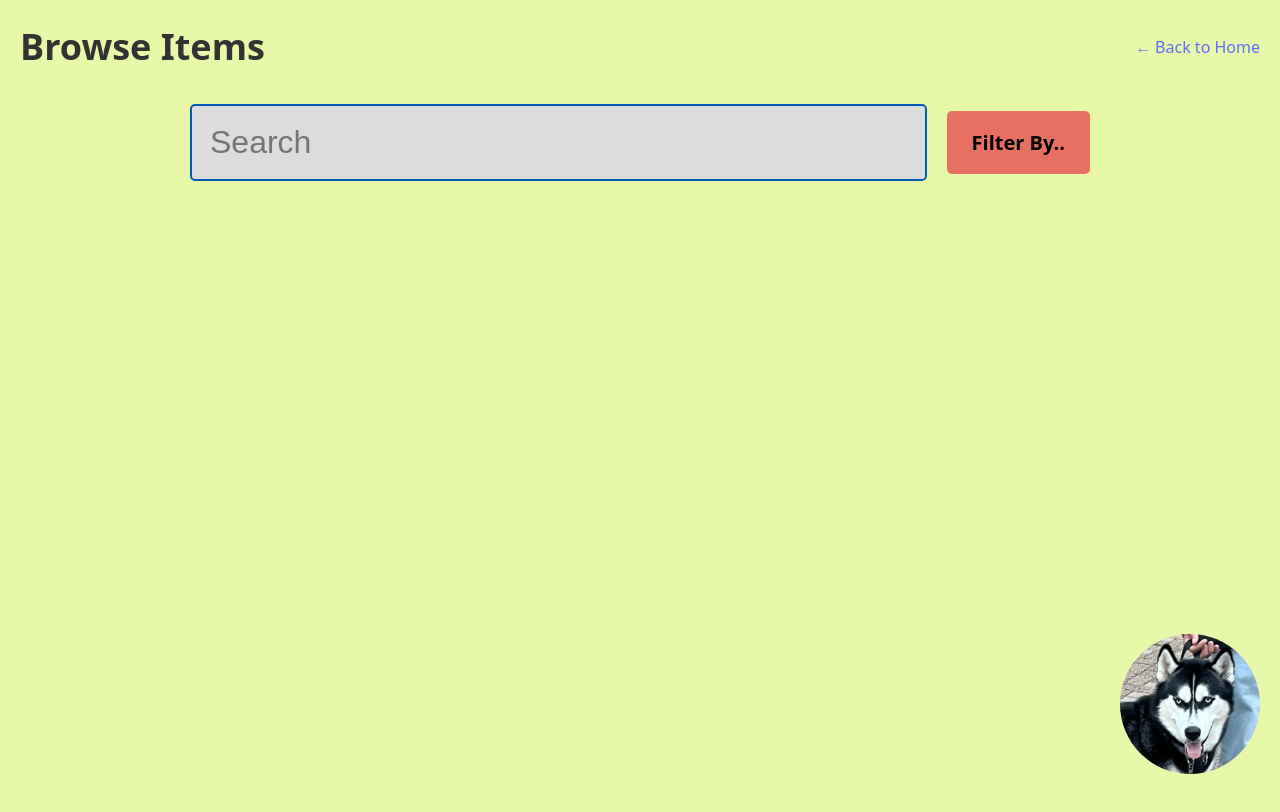
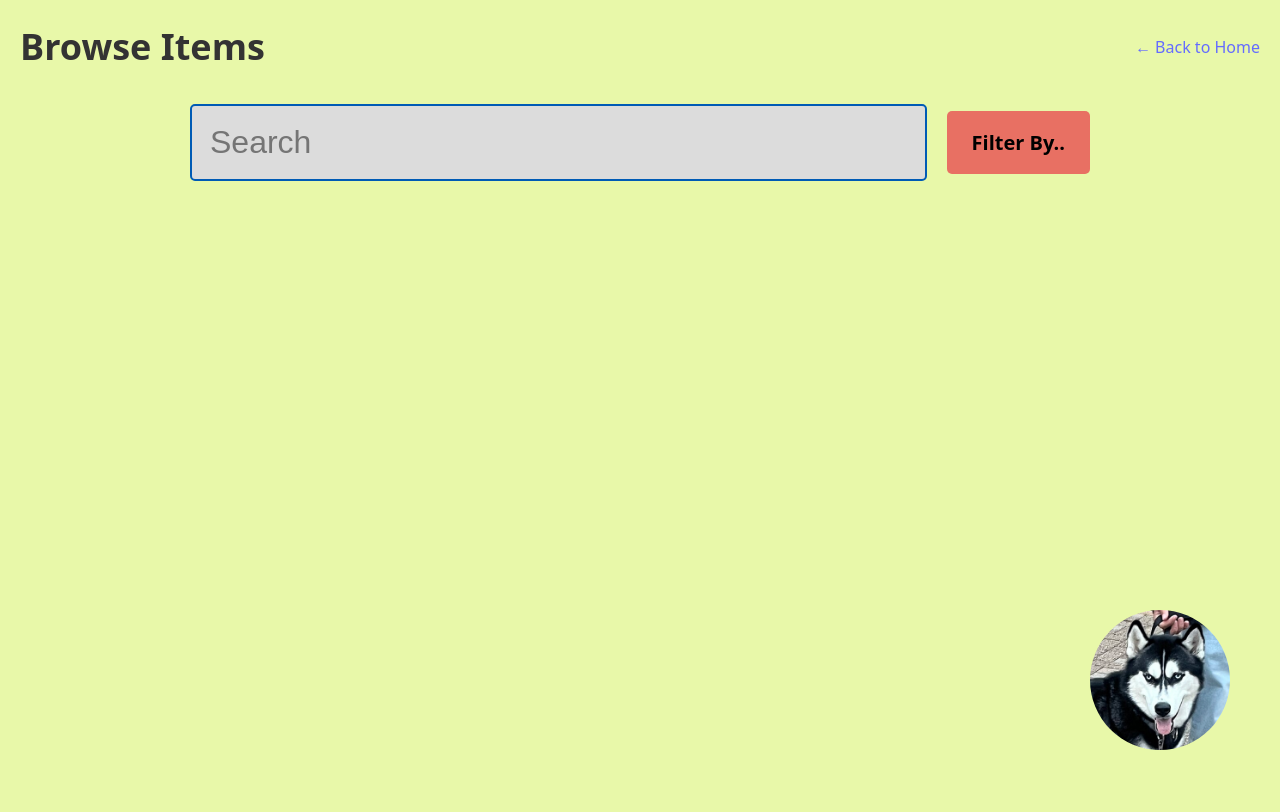
Before and after one commit to bradyichan/cseproject, a React (Vite) app in the folder frontend/swap-and-sell-team22/: page /buy in a window 1280 px wide. Shown: the top 812 px of the page. Built offline with nearby package versions, Linux system fonts and the light colour scheme; no server answers.

Commit message:
minor icon fixes

```diff
--- a/frontend/swap-and-sell-team22/src/App.css
+++ b/frontend/swap-and-sell-team22/src/App.css
@@ -40,9 +40,9 @@
   align-items: center;
 }
 
-/* .profileicon { /* button that take you to your profile (MAKE SURE THIS IS ON EVERY PAGE!!!!)*/
+.profileicon { /* button that take you to your profile (MAKE SURE THIS IS ON EVERY PAGE!!!!)*/
   position: fixed;
-  top: 50px;
+  bottom: 50px;
   right: 50px;
   border-radius: 50%;
   z-index: 1000; /*puts on top of all other items*/
--- a/frontend/swap-and-sell-team22/src/App.tsx
+++ b/frontend/swap-and-sell-team22/src/App.tsx
@@ -25,12 +25,11 @@ function App() {
               <h1 style={{ color: "white" }}>
                 Swap & Sell: Secondhand Marketplace
               </h1>
+              <ProfileIcon />
               <Back2menu />
-              <ProfileIcon />
             </div>
 
             <h1 style={{ color: "black" }}>I want to...</h1>
-
             <div
               style={{
                 display: "flex",
```
Also changed, not shown: 1 other file (tests, documents, lock files or other folders).
